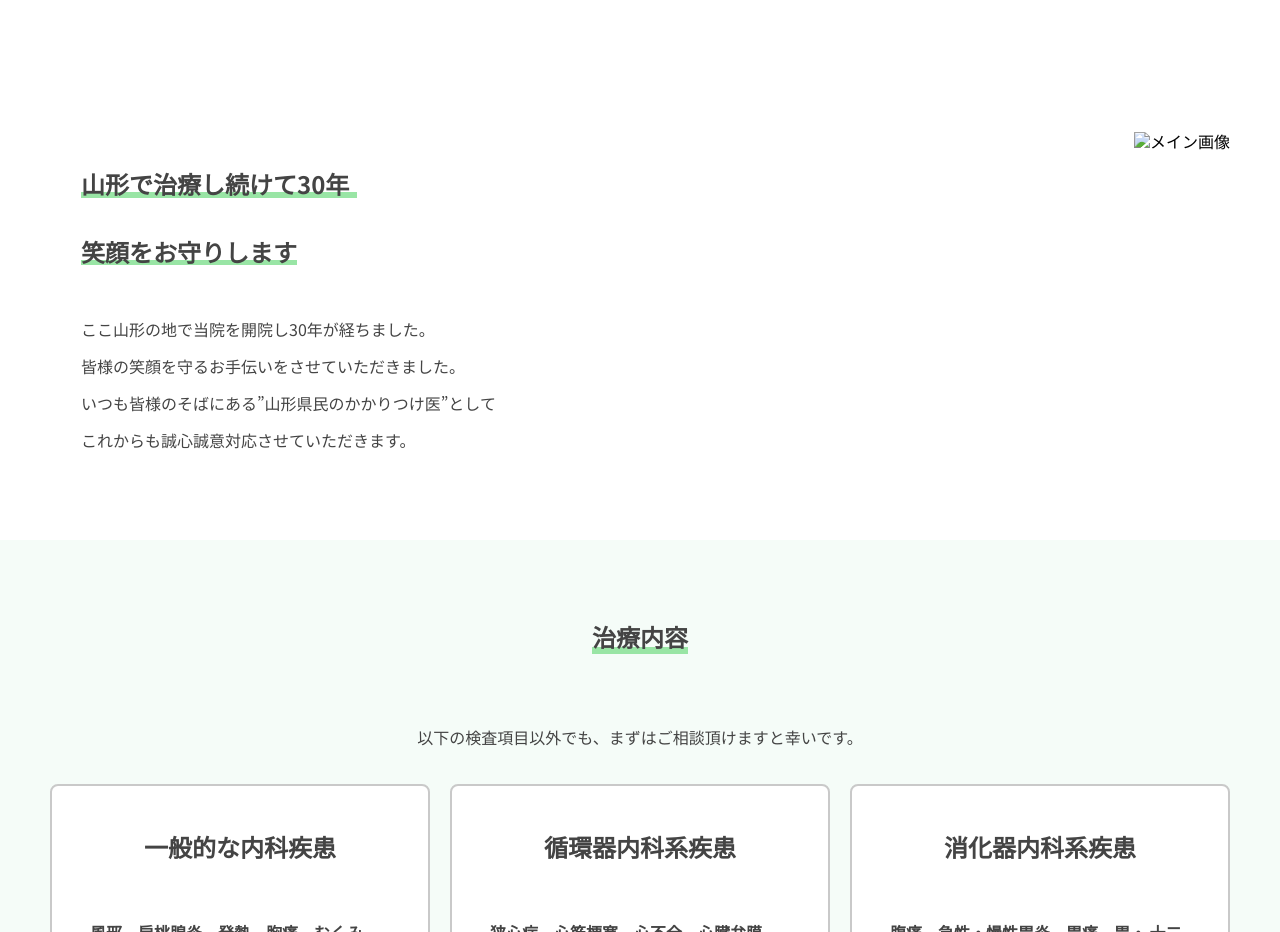
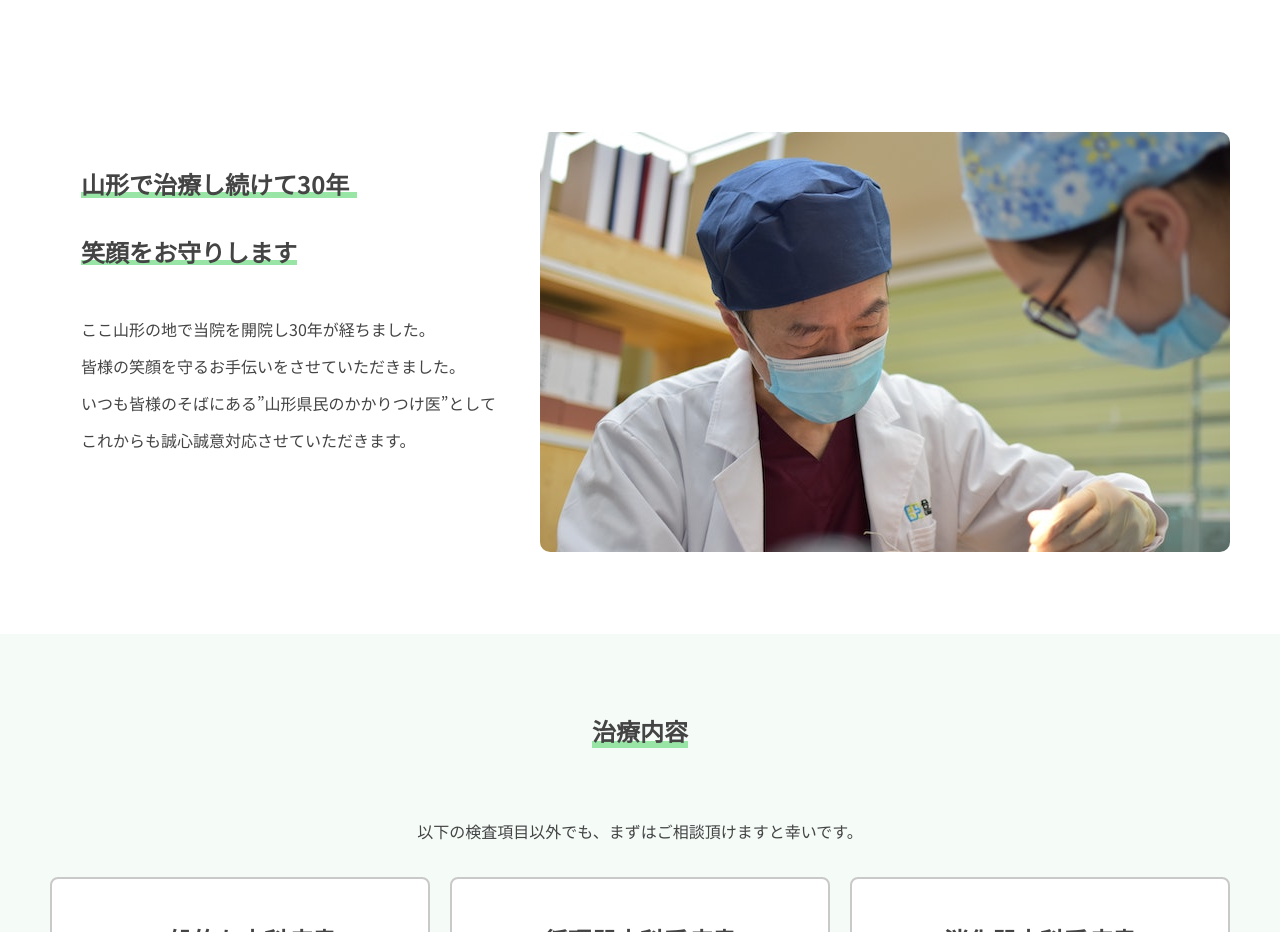
Before and after one commit to shimi35/shimi35.github.io, a plain HTML site: page index.html in a window 1280 px wide. Shown: the part 960-1892 px from the top of the page. Drawn offline with Linux system fonts and the light colour scheme; files whose address does not match are found by name.

Commit message:
Update index.html

```diff
--- a/index.html
+++ b/index.html
@@ -48,7 +48,7 @@
           <p>ここ山形の地で当院を開院し30年が経ちました。<br>皆様の笑顔を守るお手伝いをさせていただきました。<br>いつも皆様のそばにある”山形県民のかかりつけ医”として<br>これからも誠心誠意対応させていただきます。</p>
         </div>
         <div>
-          <a href="#"><img src="images/belief.png" alt="メイン画像"></a>
+          <a href="#"><img src="https://github.com/shimi35/shimi35.github.io/blob/main/belief.png?raw=true" alt="メイン画像"></a>
         </div>
       </div>
     </div>
```
